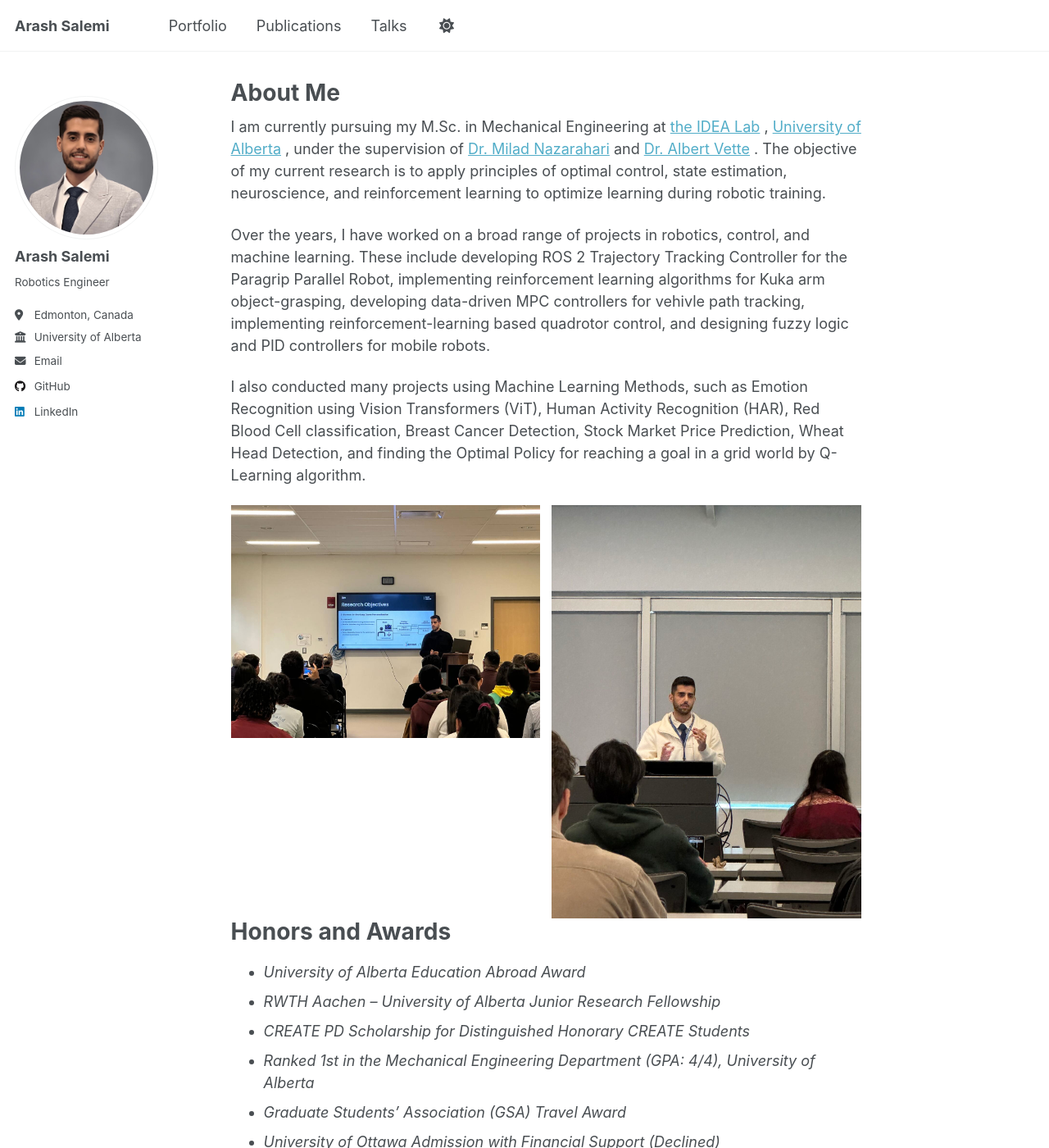
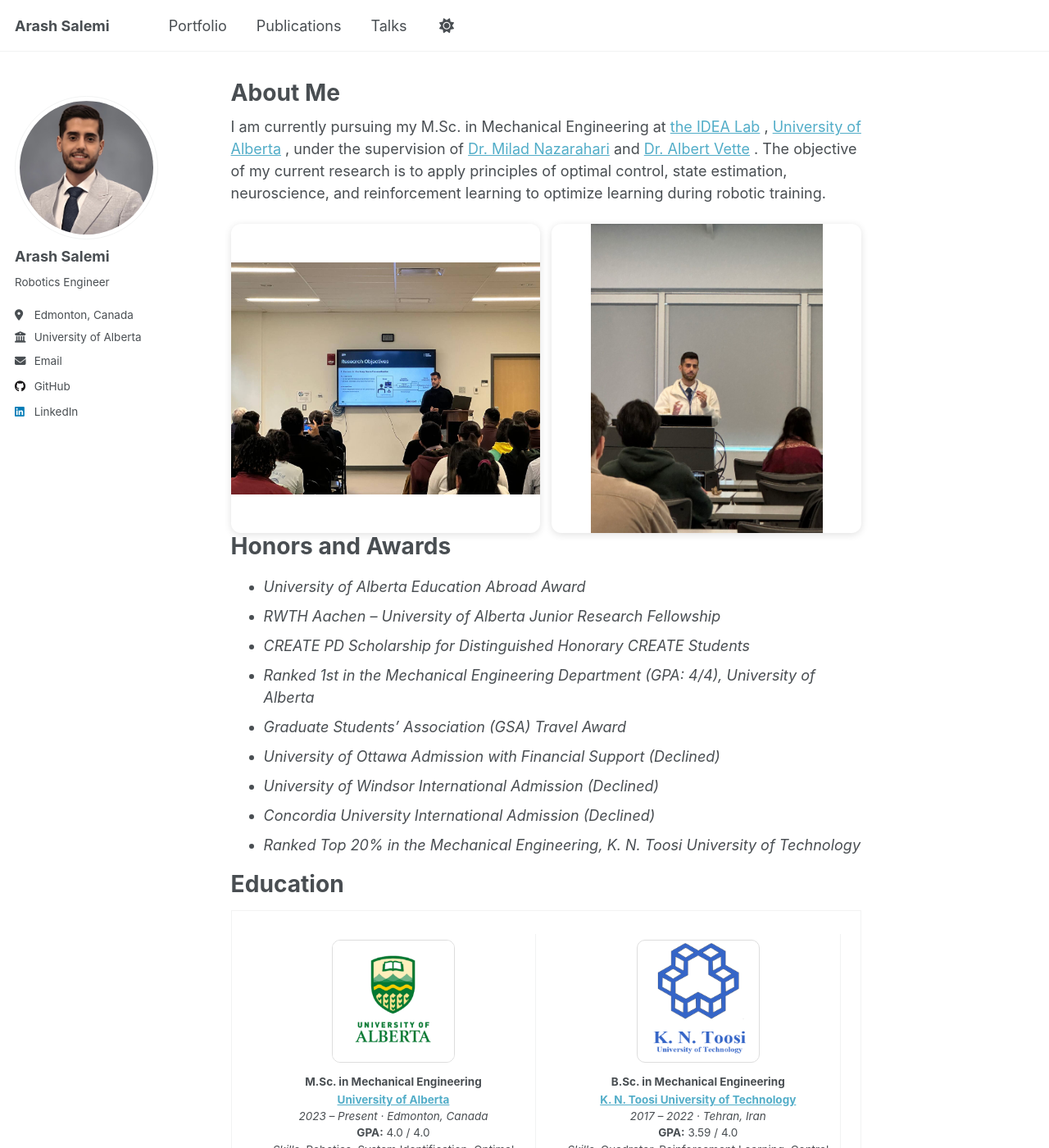
Before and after one commit to arash-salemi/arash-salemi.github.io, a Jekyll site: the page built from _pages/about.md, in a window 1280 px wide and 1400 px high. Shown: the whole window at 82% size. Built offline with Jekyll 4.4.1, drawn with Linux system fonts in a browser that asks for light colours; a script that is not in the unit is left out.

Commit message:
Update about.md

```diff
--- a/_pages/about.md
+++ b/_pages/about.md
@@ -17,23 +17,42 @@ and
 <a href="https://apps.ualberta.ca/directory/person/vette" target="_blank">Dr. Albert Vette</a>
 . The objective of my current research is to apply principles of optimal control, state estimation, neuroscience, and reinforcement learning to optimize learning during robotic training.
 
-Over the years, I have worked on a broad range of projects in robotics, control, and machine learning. These include developing ROS 2 Trajectory Tracking Controller for the Paragrip Parallel Robot, implementing reinforcement learning algorithms for Kuka arm object-grasping, developing data-driven MPC controllers for vehivle path tracking, implementing reinforcement-learning based quadrotor control, and designing fuzzy logic and PID controllers for mobile robots.
-
-I also conducted many projects using Machine Learning Methods, such as Emotion Recognition using Vision Transformers (ViT), Human Activity Recognition (HAR), Red Blood Cell classification, Breast Cancer Detection, Stock Market Price Prediction, Wheat Head Detection, and finding the Optimal Policy for reaching a goal in a grid world by Q-Learning algorithm.
-
 <style>
-  /* Force two columns even on mobile for this gallery */
+  /* force 2 columns everywhere for this gallery */
   .img-grid.two.no-stack{
     display:grid !important;
     grid-template-columns:repeat(2,minmax(0,1fr)) !important;
     gap:14px !important;
+    align-items:stretch !important;
+  }
+
+  /* uniform frames (same as your original) */
+  .frame{
+    position:relative;
+    aspect-ratio:4/4;            /* square; change to 3/2 or 16/9 if you want */
+    background:#fff;
+    border-radius:12px;
+    box-shadow:0 2px 10px rgba(0,0,0,.12);
+    overflow:hidden;
+  }
+  .frame img{
+    position:absolute; inset:0;
+    width:100%; height:100%;
+    object-fit:contain;          /* no cropping, full image fits inside */
+    display:block;
   }
 </style>
 
+
+<!-- drop this where you want the 2-tile gallery -->
 <div class="talk-images">
   <div class="img-grid two no-stack">
-    <div class="frame"><img src="/images/talks/talk33.jpg" alt="" loading="lazy"></div>
-    <div class="frame"><img src="/images/talks/talk55.jpg" alt="" loading="lazy"></div>
+    <div class="frame">
+      <img src="/images/talks/talk33.jpg" alt="" loading="lazy">
+    </div>
+    <div class="frame">
+      <img src="/images/talks/talk55.jpg" alt="" loading="lazy">
+    </div>
   </div>
 </div>
 
```
